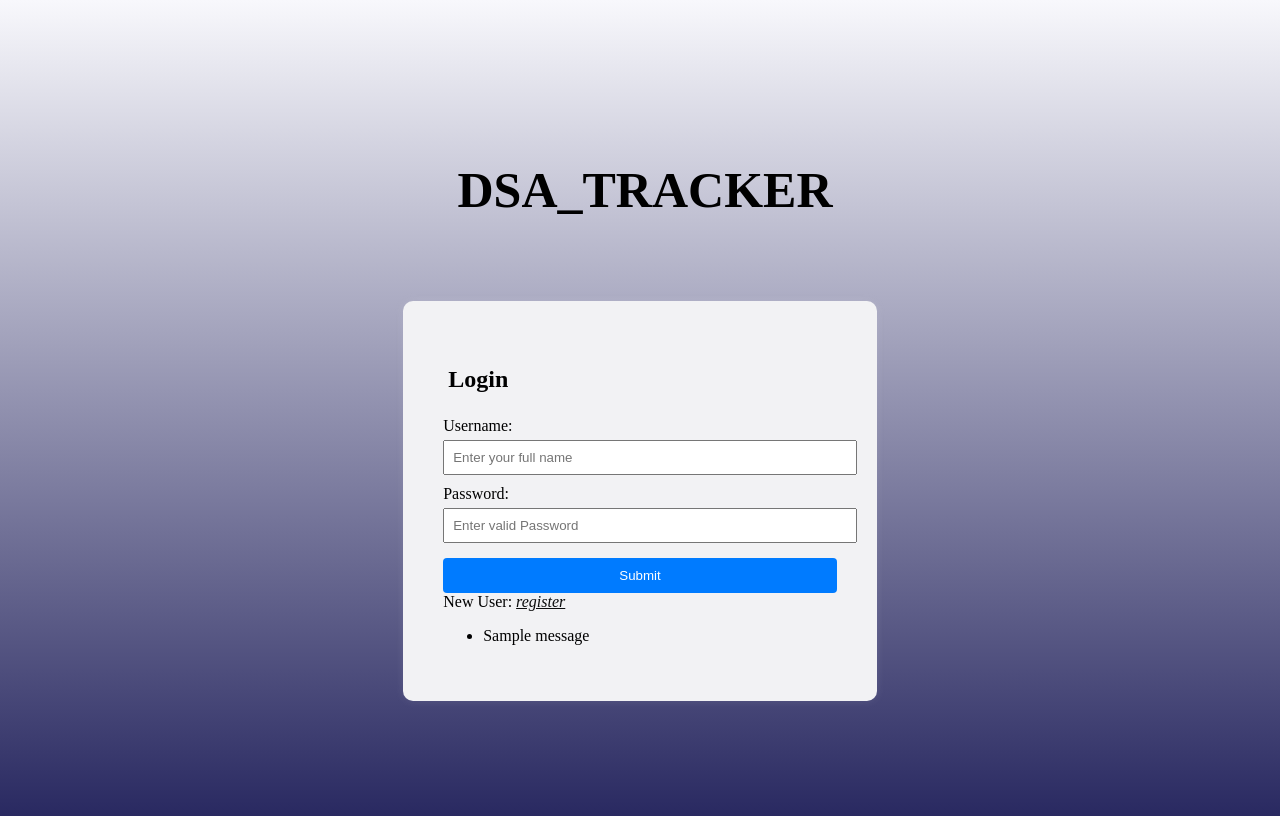
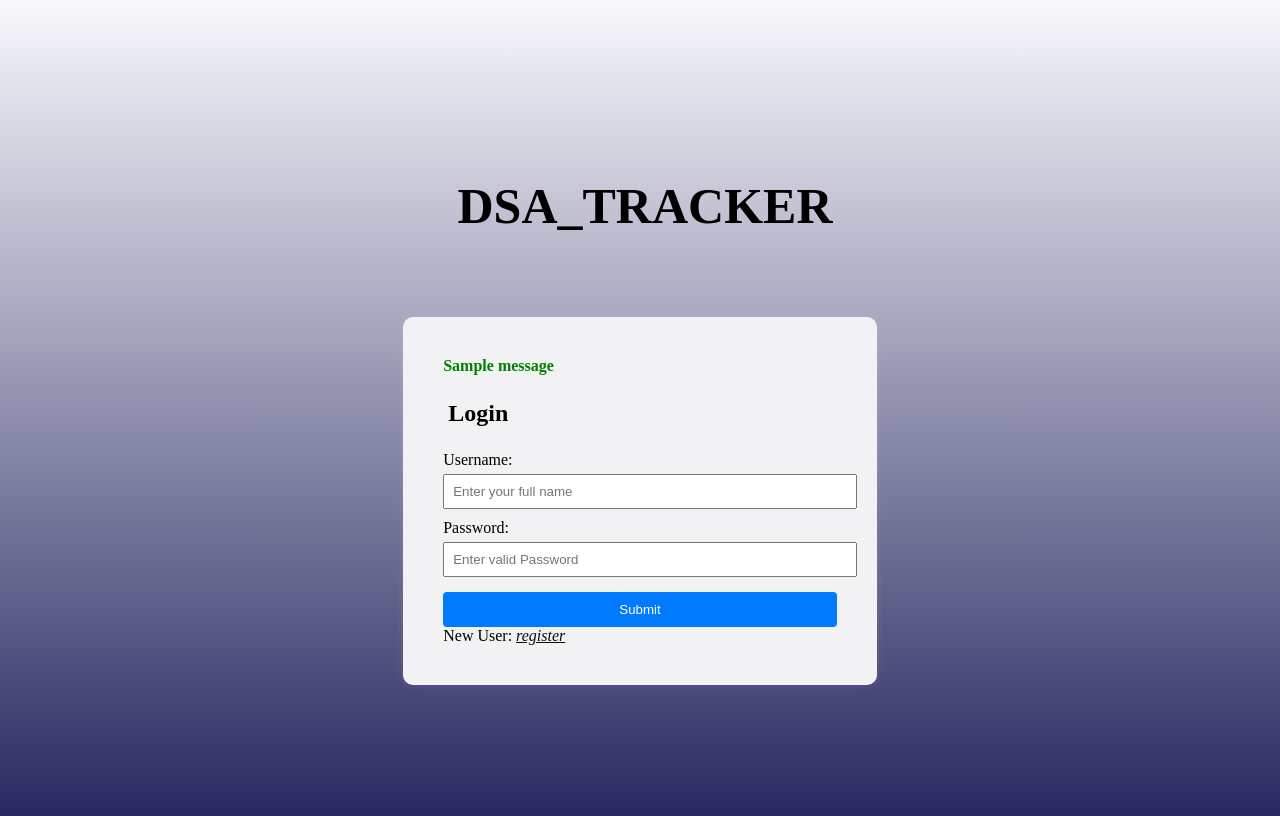
Before and after one commit to TChandana26/dsa_tracker, a Flask app: page / in a window 1280 px wide. Run offline with Flask 3, Linux system fonts and the light colour scheme; one stand-in notice (Sample message) is shown.

Commit message:
Implement flash messages in login.html
Added flash message handling for login form.

```diff
--- a/templates/login.html
+++ b/templates/login.html
@@ -94,6 +94,17 @@
       font-weight: 700;
 
     }
+    .error {
+  color: red;
+  font-weight: bold;
+  margin-bottom: 10px;
+}
+.success {
+  color: green;
+  font-weight: bold;
+  margin-bottom: 10px;
+}
+
   </style>
 </head>
 
@@ -105,6 +116,15 @@
   </div>
 
   <div class="form-container">
+    <!-- Flash messages block -->
+    {% with messages = get_flashed_messages(with_categories=true) %}
+      {% if messages %}
+        {% for category, message in messages %}
+          <div class="flash {{ category }}">{{ message }}</div>
+        {% endfor %}
+      {% endif %}
+    {% endwith %}
+
     <form method="POST" action="/user/login">
       <h2>Login</h2>
       <label>Username:</label>
@@ -115,15 +135,6 @@
 
       <button type="submit">Submit</button>
       New User: <a href="/user/register"><i>register</i></a>
-      {% with messages = get_flashed_messages() %}
-      {% if messages %}
-      <ul>
-        {% for message in messages %}
-        <li>{{ message }}</li>
-        {% endfor %}
-      </ul>
-      {% endif %}
-      {% endwith %}
     </form>
   </div>
 
```
